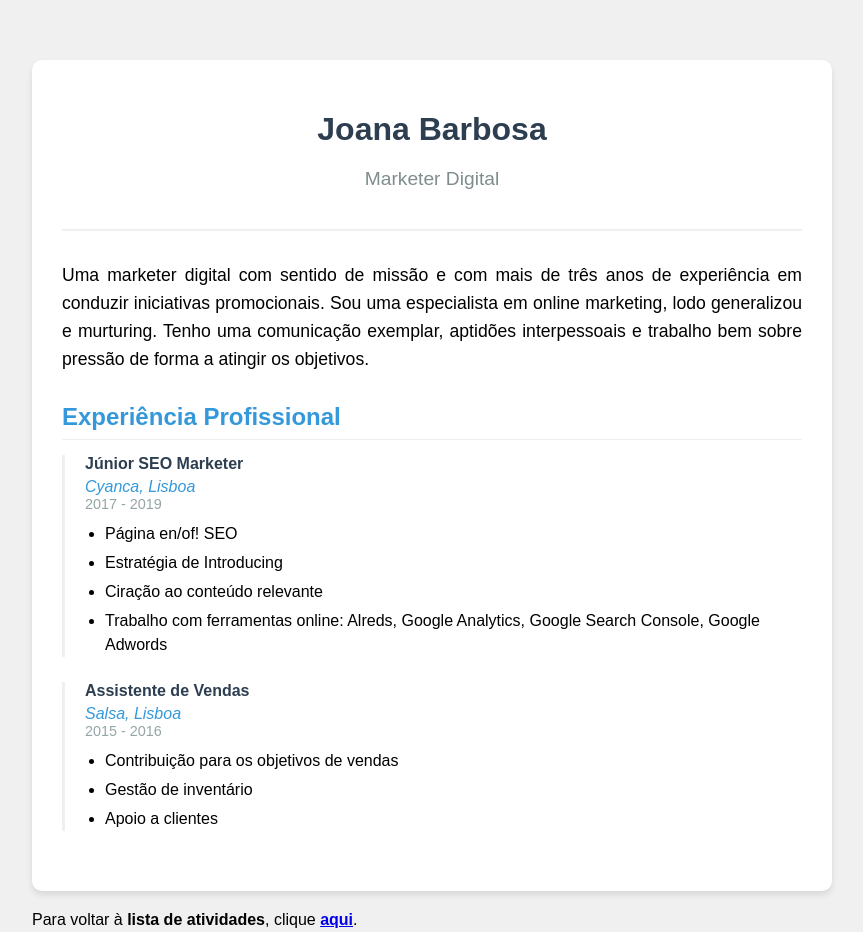
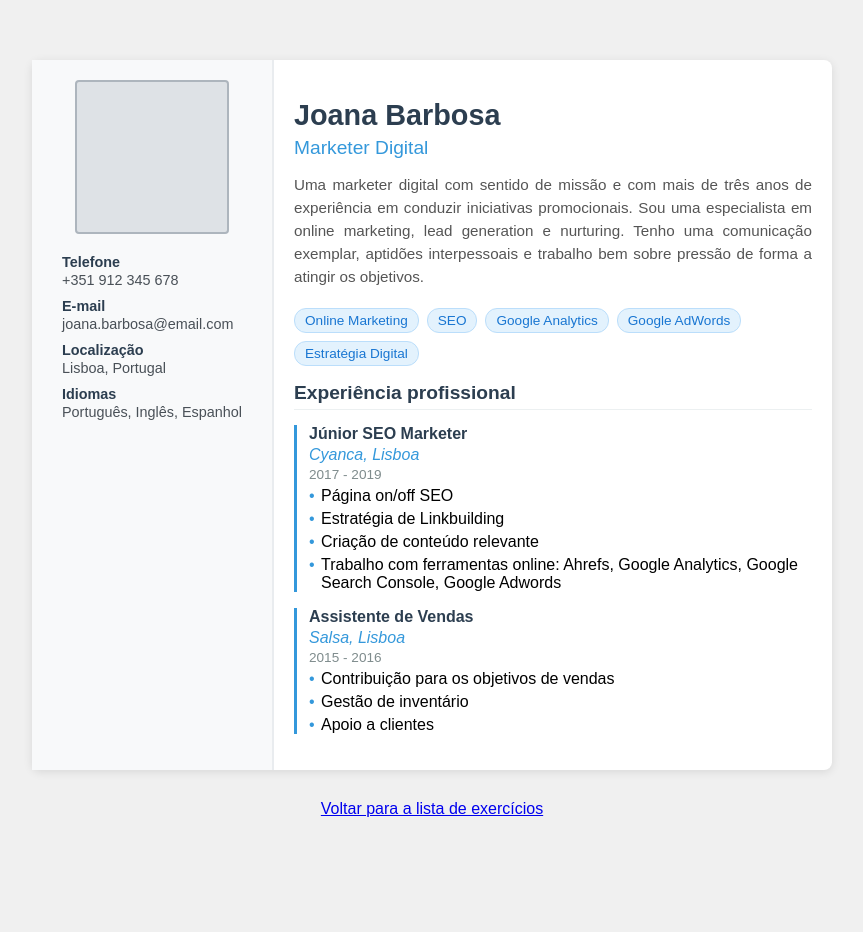
Before and after one commit to FernandoRamthun/lista_CSS_1.2, a plain HTML site: page exercicio7.html in a window 1280 px wide. Shown: the whole page, without its empty margins (208-1071 px from the left). After the commit the page ends 858 px from the top, so only its background shows below. Drawn offline with Linux system fonts and the light colour scheme.

Commit message:
alteraçoes css e ex7

```diff
--- a/exercicio7.html
+++ b/exercicio7.html
@@ -5,130 +5,75 @@
     <meta name="viewport" content="width=device-width, initial-scale=1.0">
     <title>Perfil Profissional - Joana Barbosa</title>
     <link rel="stylesheet" href="style.css">
-    <style>
-        .perfil-container {
-            background-color: white;
-            border-radius: 10px;
-            padding: 30px;
-            box-shadow: 0 4px 6px rgba(0,0,0,0.1);
-            max-width: 800px;
-            margin: 20px auto;
-        }
-
-        .cabecalho-perfil {
-            text-align: center;
-            margin-bottom: 30px;
-            border-bottom: 2px solid #f0f0f0;
-            padding-bottom: 20px;
-        }
-
-        .nome-perfil {
-            color: #2c3e50;
-            margin-bottom: 10px;
-        }
-
-        .titulo-perfil {
-            color: #7f8c8d;
-            font-weight: normal;
-            font-size: 1.2rem;
-        }
-
-        .resumo-perfil {
-            font-size: 1.1rem;
-            line-height: 1.6;
-            margin-bottom: 30px;
-            text-align: justify;
-        }
-
-        .secao-perfil {
-            margin-bottom: 30px;
-        }
-
-        .secao-titulo {
-            color: #3498db;
-            border-bottom: 1px solid #ecf0f1;
-            padding-bottom: 8px;
-            margin-bottom: 15px;
-        }
-
-        .experiencia-item {
-            margin-bottom: 25px;
-            padding-left: 20px;
-            border-left: 3px solid #ecf0f1;
-        }
-
-        .cargo {
-            font-weight: bold;
-            color: #2c3e50;
-            margin-bottom: 5px;
-        }
-
-        .empresa {
-            color: #3498db;
-            font-style: italic;
-        }
-
-        .periodo {
-            color: #95a5a6;
-            font-size: 0.9rem;
-            margin-bottom: 10px;
-        }
-
-        .atribuicoes {
-            margin-top: 10px;
-            padding-left: 20px;
-        }
-
-        .atribuicoes li {
-            margin-bottom: 5px;
-            line-height: 1.5;
-        }
-
-        @media (max-width: 600px) {
-            .perfil-container {
-                padding: 15px;
-            }
-
-            .resumo-perfil {
-                font-size: 1rem;
-            }
-        }
-    </style>
 </head>
 <body>
     <div class="perfil-container">
-        <div class="cabecalho-perfil">
-            <h1 class="nome-perfil">Joana Barbosa</h1>
-            <p class="titulo-perfil">Marketer Digital</p>
+        <div class="perfil-layout">
+            <!-- Coluna da Foto -->
+            <div class="perfil-coluna-foto">
+                <div class="perfil-retangulo-foto"></div>
+
+                <div class="perfil-info-contato">
+                    <div class="perfil-info-item">
+                        <strong>Telefone</strong>
+                        +351 912 345 678
+                    </div>
+                    <div class="perfil-info-item">
+                        <strong>E-mail</strong>
+                        joana.barbosa@email.com
+                    </div>
+                    <div class="perfil-info-item">
+                        <strong>Localização</strong>
+                        Lisboa, Portugal
+                    </div>
+                    <div class="perfil-info-item">
+                        <strong>Idiomas</strong>
+                        Português, Inglês, Espanhol
+                    </div>
+                </div>
             </div>
 
-        <p class="resumo-perfil">
+            <!-- Coluna do Conteúdo -->
+            <div class="perfil-coluna-conteudo">
+                <div class="perfil-cabecalho">
+                    <h1 class="perfil-nome">Joana Barbosa</h1>
+                    <div class="perfil-titulo-profissional">Marketer Digital</div>
+                </div>
+
+                <p class="perfil-descricao">
                     Uma marketer digital com sentido de missão e com mais de três anos de experiência em conduzir
-            iniciativas promocionais. Sou uma especialista em online marketing, lodo generalizou e murturing.
-            Tenho uma comunicação exemplar, aptidões interpessoais e trabalho bem sobre pressão de forma a
-            atingir os objetivos.
+                    iniciativas promocionais. Sou uma especialista em online marketing, lead generation e nurturing.
+                    Tenho uma comunicação exemplar, aptidões interpessoais e trabalho bem sobre pressão de forma a atingir os objetivos.
                 </p>
 
-        <div class="secao-perfil">
-            <h2 class="secao-titulo">Experiência Profissional</h2>
+                <div class="perfil-habilidades-lista">
+                    <span class="perfil-habilidade-tag">Online Marketing</span>
+                    <span class="perfil-habilidade-tag">SEO</span>
+                    <span class="perfil-habilidade-tag">Google Analytics</span>
+                    <span class="perfil-habilidade-tag">Google AdWords</span>
+                    <span class="perfil-habilidade-tag">Estratégia Digital</span>
+                </div>
 
-            <div class="experiencia-item">
-                <div class="cargo">Júnior SEO Marketer</div>
-                <div class="empresa">Cyanca, Lisboa</div>
-                <div class="periodo">2017 - 2019</div>
-                <ul class="atribuicoes">
-                    <li>Página en/of! SEO</li>
-                    <li>Estratégia de Introducing</li>
-                    <li>Ciração ao conteúdo relevante</li>
-                    <li>Trabalho com ferramentas online: Alreds, Google Analytics, Google Search Console, Google Adwords</li>
+                <div class="perfil-secao">
+                    <h2 class="perfil-titulo-secao">Experiência profissional</h2>
+
+                    <div class="perfil-experiencia-item">
+                        <div class="perfil-cargo">Júnior SEO Marketer</div>
+                        <div class="perfil-empresa">Cyanca, Lisboa</div>
+                        <div class="perfil-periodo">2017 - 2019</div>
+                        <ul class="perfil-atribuicoes-lista">
+                            <li>Página on/off SEO</li>
+                            <li>Estratégia de Linkbuilding</li>
+                            <li>Criação de conteúdo relevante</li>
+                            <li>Trabalho com ferramentas online: Ahrefs, Google Analytics, Google Search Console, Google Adwords</li>
                         </ul>
                     </div>
 
-            <div class="experiencia-item">
-                <div class="cargo">Assistente de Vendas</div>
-                <div class="empresa">Salsa, Lisboa</div>
-                <div class="periodo">2015 - 2016</div>
-                <ul class="atribuicoes">
+                    <div class="perfil-experiencia-item">
+                        <div class="perfil-cargo">Assistente de Vendas</div>
+                        <div class="perfil-empresa">Salsa, Lisboa</div>
+                        <div class="perfil-periodo">2015 - 2016</div>
+                        <ul class="perfil-atribuicoes-lista">
                             <li>Contribuição para os objetivos de vendas</li>
                             <li>Gestão de inventário</li>
                             <li>Apoio a clientes</li>
@@ -136,9 +81,11 @@
                     </div>
                 </div>
             </div>
+        </div>
+    </div>
 
-    <div class="fonte_imagem">
-        Para voltar à <b>lista de atividades</b>, clique <a href="https://fernandoramthun.github.io/lista_css_1/"><b>aqui</b></a>.
+    <div class="fonte_imagem" style="text-align: center; margin-top: 30px;">
+        <a href="https://fernandoramthun.github.io/lista_css_1/">Voltar para a lista de exercícios</a>
     </div>
 </body>
 </html>
--- a/style.css
+++ b/style.css
@@ -1,32 +1,30 @@
-/* Mantenha o corpo primeiro */
-
+/* ======================== */
+/* Estilos globais / corpo  */
+/* ======================== */
 body {
     font-family: Arial, sans-serif;
     max-width: 800px;
     margin: 20px auto;
     padding: 20px;
-    background-color: #f0f0f0;
+    background: #f0f0f0;
 }
 
-/* Simplifique os títulos */
 .titulo-principal {
     color: #2c3e50;
     text-align: center;
     margin-bottom: 30px;
 }
 
-/* Estilos básicos para parágrafos */
 .paragrafo {
     line-height: 1.6;
     padding: 15px;
-    background-color: #fff;
+    background: #fff;
     border-radius: 8px;
     margin: 15px 0;
 }
 
-/* Destaques com classes semânticas */
 .destaque-amarelo {
-    background-color: #f1c40f;
+    background: #f1c40f;
     font-style: italic;
     padding: 2px 5px;
 }
@@ -37,38 +35,180 @@ body {
     text-decoration: underline;
 }
 
-/* Exemplos práticos com container */
 .container-exemplo {
-    background-color: white;
+    background: #fff;
     border: 2px solid #ddd;
     padding: 20px;
     margin: 20px 0;
 }
 
-/* Classes para tipos de elementos */
 .elemento-bloco {
-    background-color: #e74c3c;
-    color: white;
+    background: #e74c3c;
+    color: #fff;
     padding: 10px;
     margin: 5px;
 }
 
 .elemento-inline {
-    background-color: #3498db;
-    color: white;
+    background: #3498db;
+    color: #fff;
     padding: 5px;
 }
 
-/* Flexbox simplificado */
 .flex-container {
     display: flex;
     gap: 10px;
     padding: 10px;
-    background-color: #2ecc71;
+    background: #2ecc71;
 }
 
 .flex-item {
-    background-color: white;
+    background: #fff;
     padding: 15px;
     flex: 1;
 }
+
+
+/* Exercício 7 - Perfil     */
+.perfil-container {
+    max-width: 1000px;
+    margin: 20px auto;
+    background: #fff;
+    border-radius: 8px;
+    box-shadow: 0 2px 10px rgba(0,0,0,0.1);
+}
+
+.perfil-layout {
+    display: flex;
+    min-height: 400px;
+}
+
+.perfil-coluna-foto {
+    width: 200px;
+    background: #f8f9fa;
+    padding: 20px;
+    border-right: 2px solid #e9ecef;
+    display: flex;
+    flex-direction: column;
+    align-items: center;
+}
+
+.perfil-retangulo-foto {
+    width: 150px;
+    height: 150px;
+    background: #dee2e6;
+    border: 2px solid #adb5bd;
+    display: flex;
+    align-items: center;
+    justify-content: center;
+    margin-bottom: 20px;
+    border-radius: 4px;
+    font-size: 1.1rem;
+    color: #6c757d;
+    text-align: center;
+    content: "Foto";
+}
+
+.perfil-info-item {
+    margin-bottom: 10px;
+    font-size: 0.9rem;
+    color: #495057;
+}
+
+.perfil-info-item strong {
+    color: #2c3e50;
+    display: block;
+    margin-bottom: 2px;
+}
+
+.perfil-coluna-conteudo {
+    flex: 1;
+    padding: 20px;
+}
+
+.perfil-nome {
+    color: #2c3e50;
+    font-size: 1.8rem;
+    font-weight: bold;
+    margin-bottom: 5px;
+}
+
+.perfil-titulo-profissional {
+    color: #3498db;
+    font-size: 1.2rem;
+    margin-bottom: 10px;
+}
+
+.perfil-descricao {
+    color: #555;
+    font-size: 0.95rem;
+    line-height: 1.5;
+    margin-bottom: 20px;
+    text-align: justify;
+}
+
+.perfil-titulo-secao {
+    color: #2c3e50;
+    font-size: 1.2rem;
+    margin-bottom: 15px;
+    padding-bottom: 5px;
+    border-bottom: 1px solid #ecf0f1;
+}
+
+.perfil-experiencia-item {
+    margin-bottom: 15px;
+    padding-left: 12px;
+    border-left: 3px solid #3498db;
+}
+
+.perfil-cargo { font-weight: bold; color: #2c3e50; margin-bottom: 3px; }
+.perfil-empresa { color: #3498db; font-style: italic; margin-bottom: 3px; }
+.perfil-periodo { color: #7f8c8d; font-size: 0.85rem; margin-bottom: 5px; }
+
+.perfil-atribuicoes-lista {
+    list-style: none;
+    padding-left: 0;
+    margin-top: 5px;
+}
+
+.perfil-atribuicoes-lista li {
+    margin-bottom: 5px;
+    padding-left: 12px;
+    position: relative;
+}
+
+.perfil-atribuicoes-lista li:before {
+    content: "•";
+    color: #3498db;
+    position: absolute;
+    left: 0;
+}
+
+.perfil-habilidades-lista {
+    display: flex;
+    flex-wrap: wrap;
+    gap: 8px;
+    margin-top: 10px;
+}
+
+.perfil-habilidade-tag {
+    background: #e3f2fd;
+    color: #1976d2;
+    padding: 4px 10px;
+    border-radius: 12px;
+    font-size: 0.85rem;
+    border: 1px solid #bbdefb;
+}
+
+/* ======================== */
+/* Responsividade Perfil     */
+/* ======================== */
+@media (max-width: 768px) {
+    .perfil-layout { flex-direction: column; }
+    .perfil-coluna-foto {
+        width: 100%;
+        border-right: none;
+        border-bottom: 2px solid #e9ecef;
+    }
+    .perfil-coluna-conteudo { padding: 15px; }
+}
```
Lines whose indentation alone changed are shown as unchanged.
